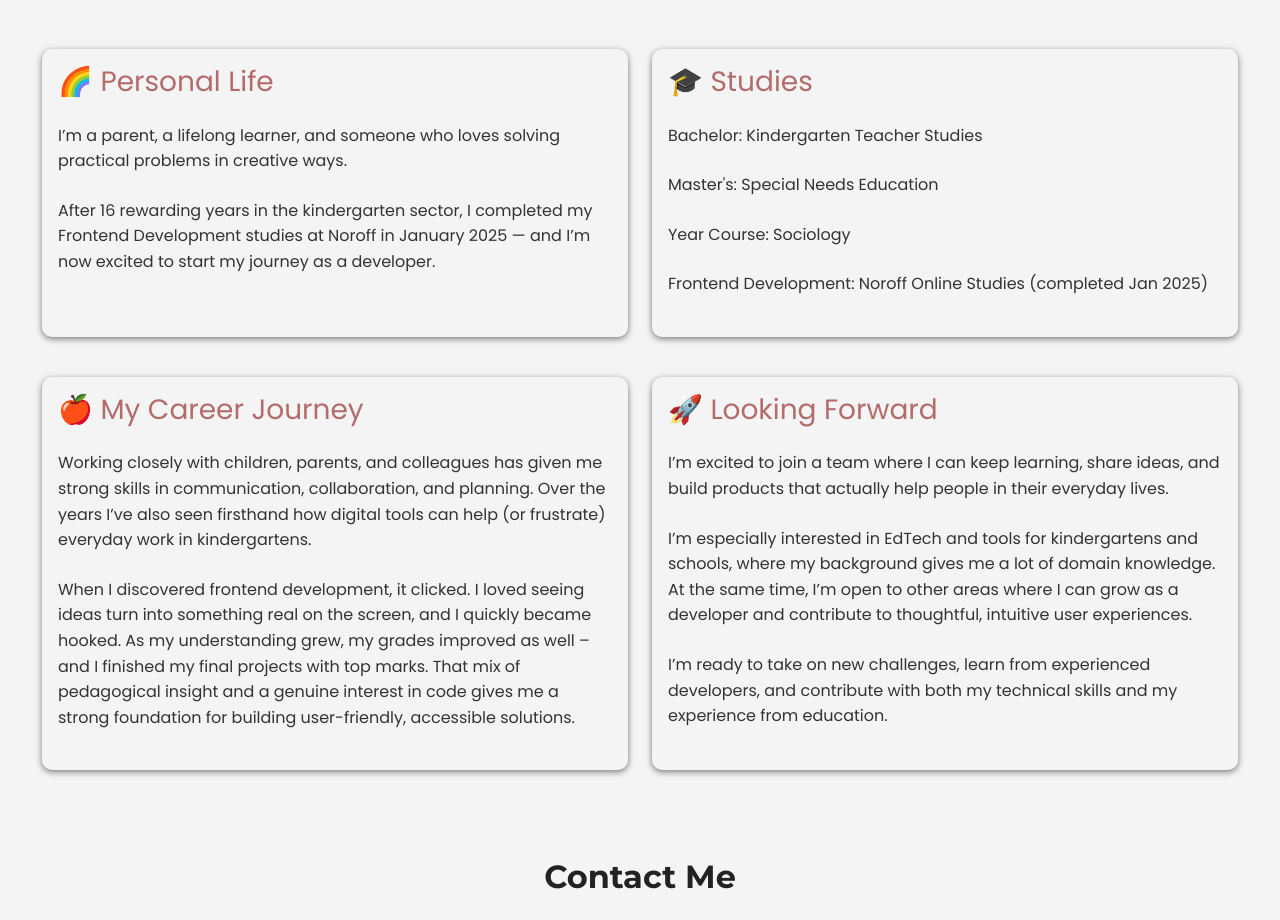
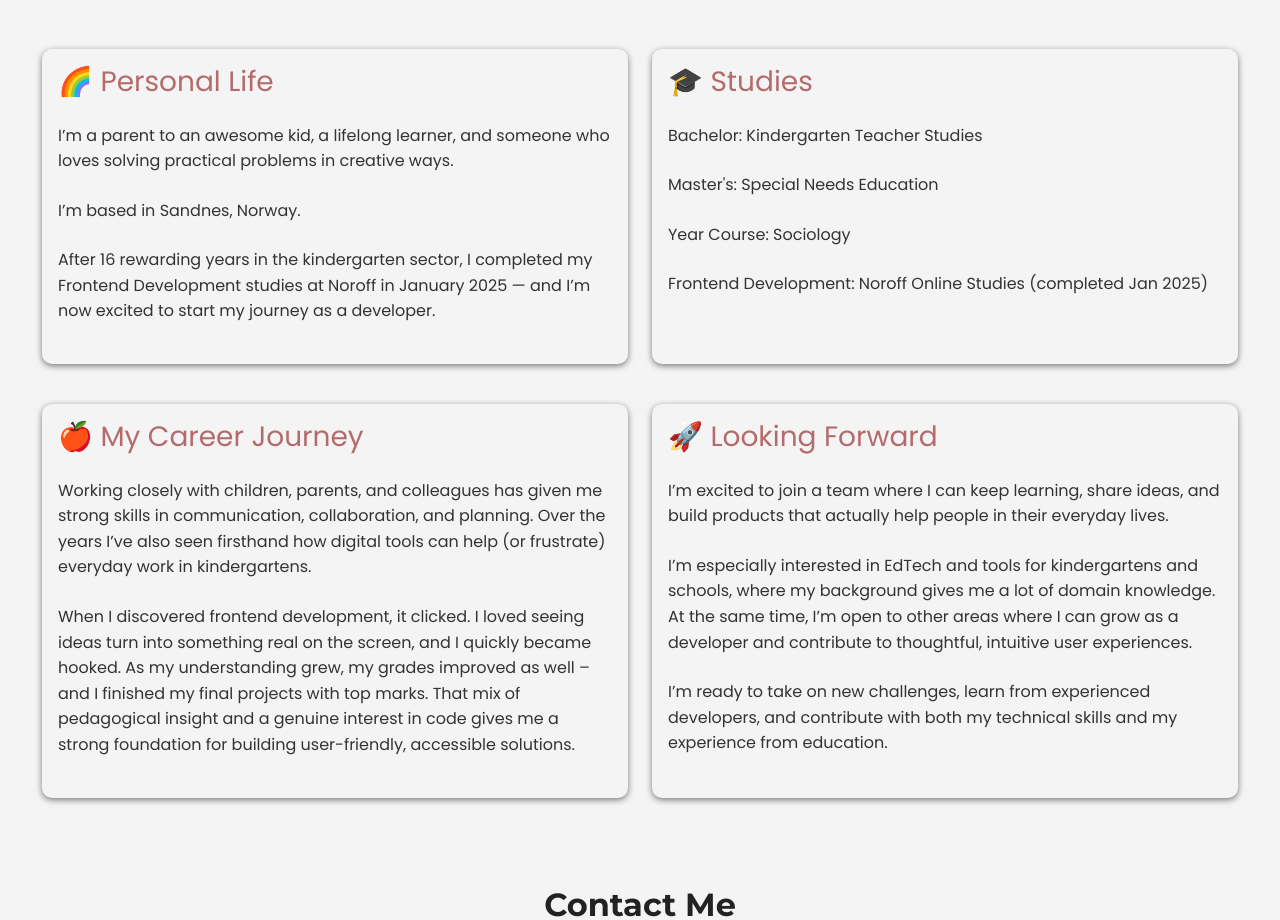
Before and after one commit to IceGreenGalactic/Portfolio2, a React (Vite) app: page / in a window 1280 px wide. Shown: the part 2848-3768 px from the top of the page. Built offline with nearby package versions, Linux system fonts and the light colour scheme.

Commit message:
about ads location

```diff
--- a/src/components/About/About.jsx
+++ b/src/components/About/About.jsx
@@ -11,9 +11,10 @@ const About = () => {
           <Card className="p-3 h-100 d-flex flex-column">
             <h3>🌈 Personal Life</h3>
             <p>
-              I’m a parent, a lifelong learner, and someone who loves solving
+              I’m a parent to an awesome kid, a lifelong learner, and someone who loves solving
               practical problems in creative ways.
             </p>
+            <p>I’m based in Sandnes, Norway.</p>
             <p>
               After 16 rewarding years in the kindergarten sector, I completed
               my Frontend Development studies at Noroff in January 2025 — and
```
